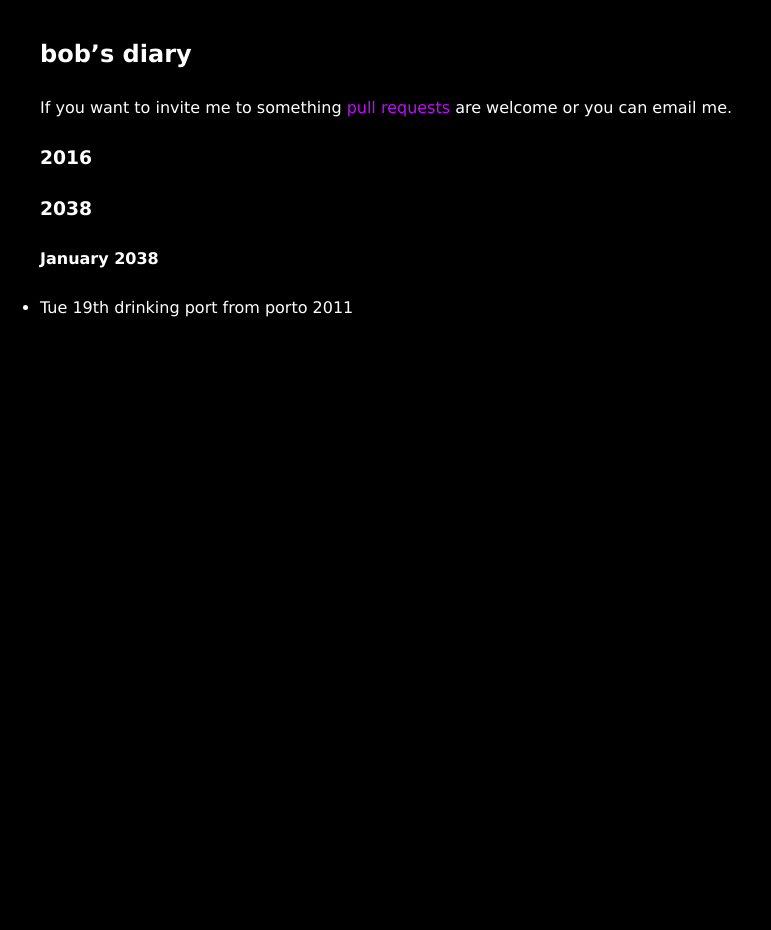
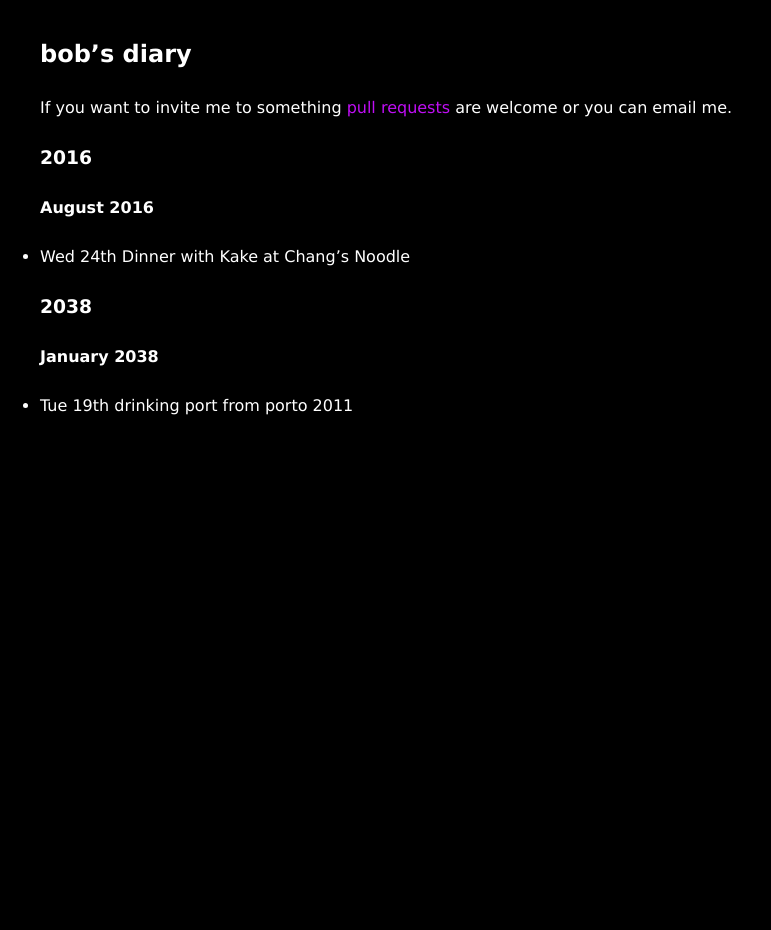
Before and after one commit to rjw1/randomness.org.uk, a Jekyll site: the page built from diary/index.md, in a window 1280 px wide. Shown: the whole page, without its empty margins (0-771 px from the left). Built offline with Jekyll 4.4.1, drawn with Linux system fonts in a browser that asks for light colours; Markdown is read by kramdown in place of the engine named in the settings.

Commit message:
Add dinner at Chang’s Noodle on 24 Aug

```diff
--- a/diary/index.md
+++ b/diary/index.md
@@ -9,6 +9,9 @@ are welcome or you can email me.
 
 ### 2016 ###
 
+#### August 2016 ####
+
+* Wed 24th Dinner with Kake at Chang’s Noodle
 
 ### 2038 ###
 
```
